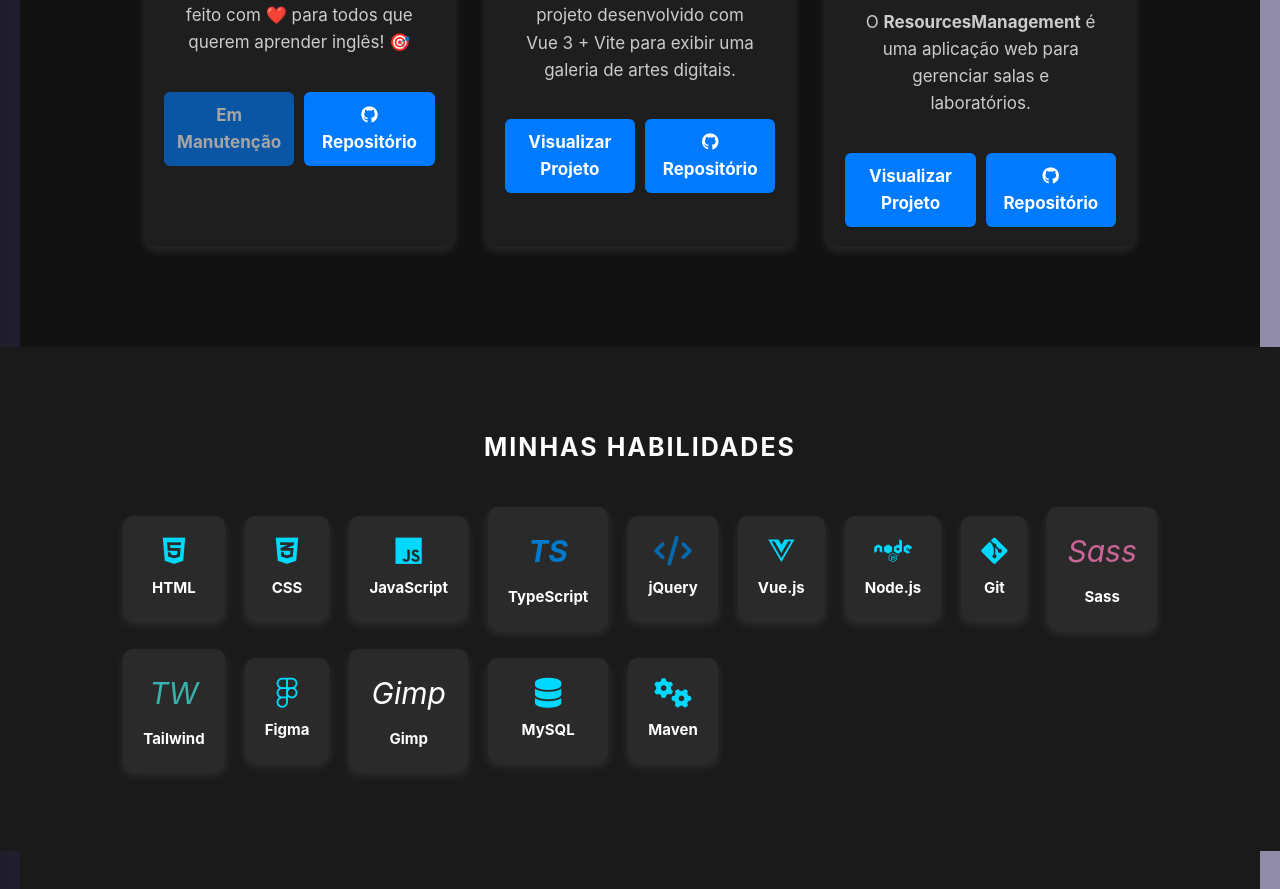
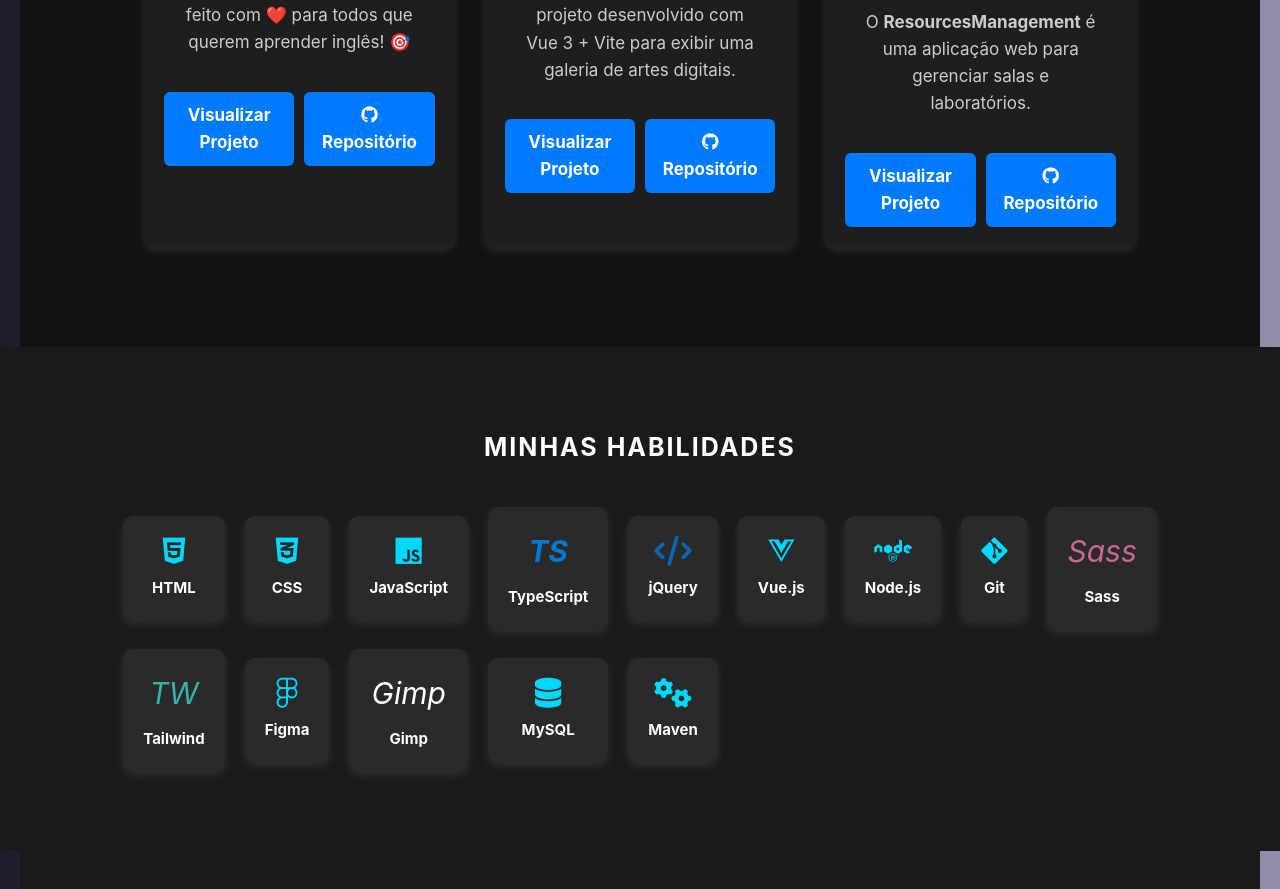
Before and after one commit to robsonalbuquerquedev/robson-dev-portfolio, a Vue app: page / in a window 1280 px wide. Shown: the part 874-1763 px from the top of the page. Built offline with nearby package versions, Linux system fonts and the light colour scheme.

Commit message:
Update view HomePage.vue

```diff
--- a/src/views/HomePage.vue
+++ b/src/views/HomePage.vue
@@ -44,7 +44,8 @@
                         🎯
                     </p>
                     <div class="project-links">
-                        <a href="#" class="btn btn-disabled" onclick="return false;">Em Manutenção</a>
+                        <a href="https://rma98.github.io/aprendamaisCourses/#/" target="_blank" class="btn">Visualizar
+                            Projeto</a>
                         <a href="https://github.com/rma98/aprendamaisCourses.git" target="_blank" class="btn btn-repo">
                             <i class="fab fa-github"></i> Repositório
                         </a>
```
